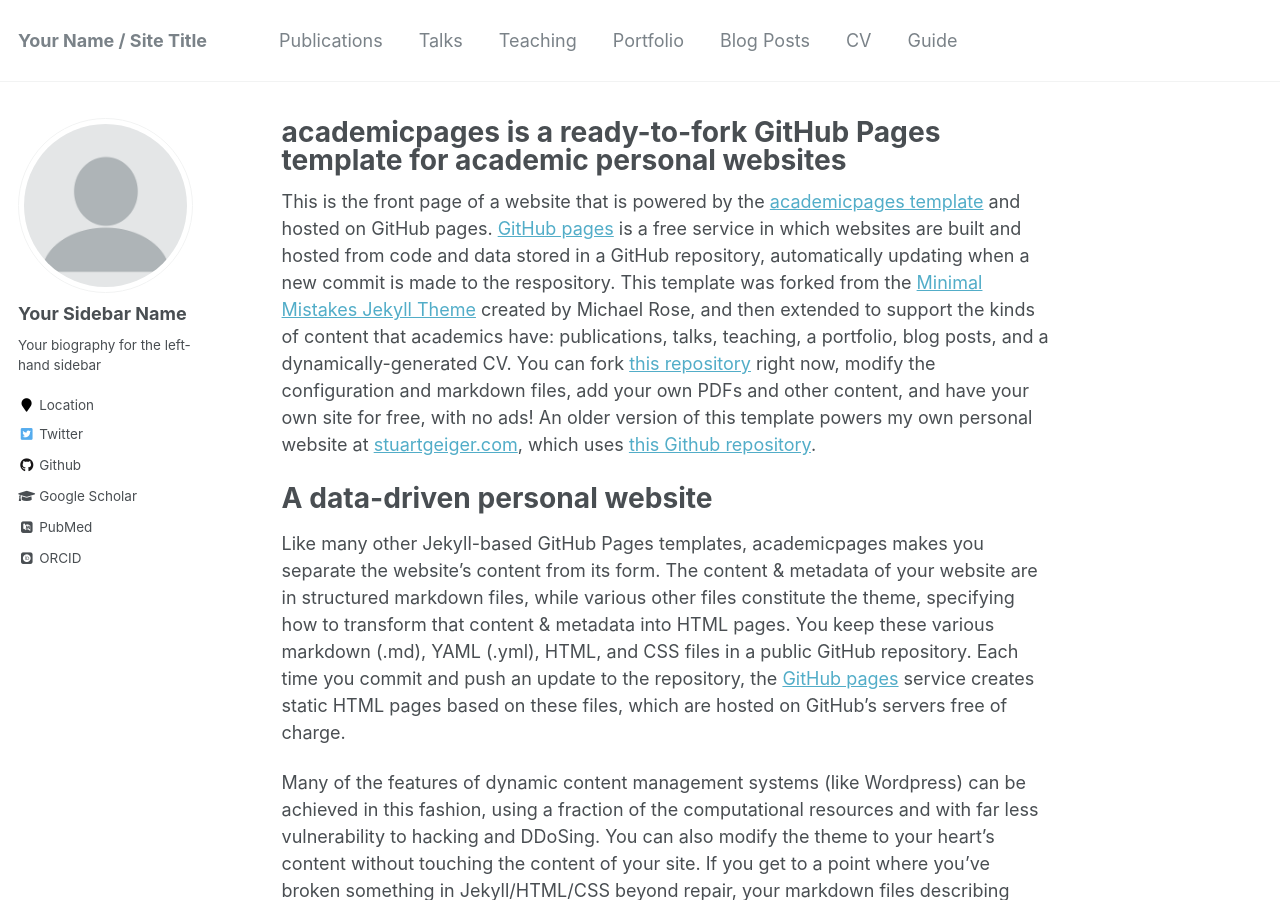
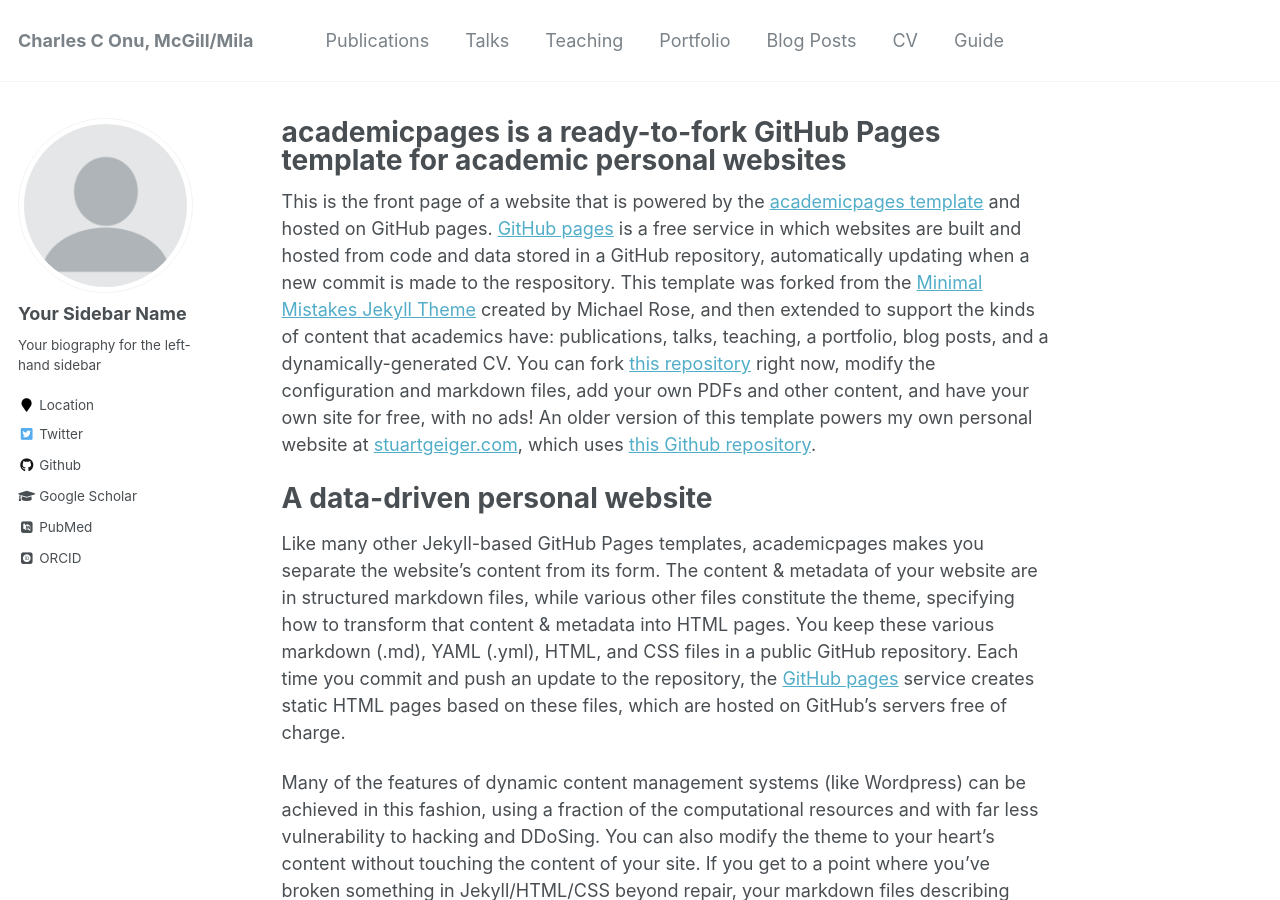
Before and after one commit to onucharles/onucharles.github.io, a Jekyll site: the page built from _pages/about.md, in a window 1280 px wide and 900 px high. Built offline with Jekyll 4.4.1, drawn with Linux system fonts in a browser that asks for light colours; some web fonts are replaced; some of the changed text lies outside the part shown.

Commit message:
Update _config.yml

```diff
--- a/_config.yml
+++ b/_config.yml
@@ -7,13 +7,13 @@
 
 # Site Settings
 locale                   : "en-US"
-title                    : "Your Name / Site Title"
+title                    : "Charles C Onu, McGill/Mila"
 title_separator          : "-"
-name                     : &name "Your Name"
-description              : &description "personal description"
-url                      : https://academicpages.github.io # the base hostname & protocol for your site e.g. "https://mmistakes.github.io"
+name                     : &name "Charles C Onu"
+description              : &description "Personal website of Charles C Onu"
+url                      : https://onucharles.github.io # the base hostname & protocol for your site e.g. "https://mmistakes.github.io"
 baseurl                  : "" # the subpath of your site, e.g. "/blog"
-repository               : "academicpages/academicpages.github.io"
+repository               : "onucharles/onucharles.github.io"
 teaser                   :  # filename of teaser fallback teaser image placed in /images/, .e.g. "500x300.png"
 breadcrumbs              : false # true, false (default)
 words_per_minute         : 160
```
